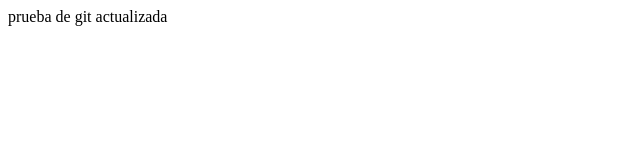
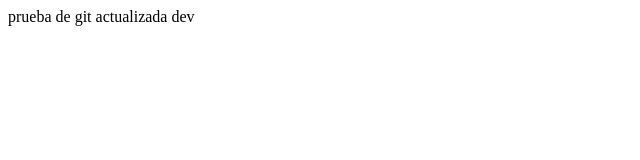
Before and after one commit to rhernandez030299/git-introduccion, a plain HTML site: page index.html in a window 1280 px wide. Shown: the full height of the page, 0-640 px from the left. Drawn offline with Linux system fonts and the light colour scheme.

Commit message:
actualizar rama dev

```diff
--- a/index.html
+++ b/index.html
@@ -10,7 +10,7 @@
 
 <body>
 
-    prueba de git actualizada
+    prueba de git actualizada dev
 
 </body>
 
```
